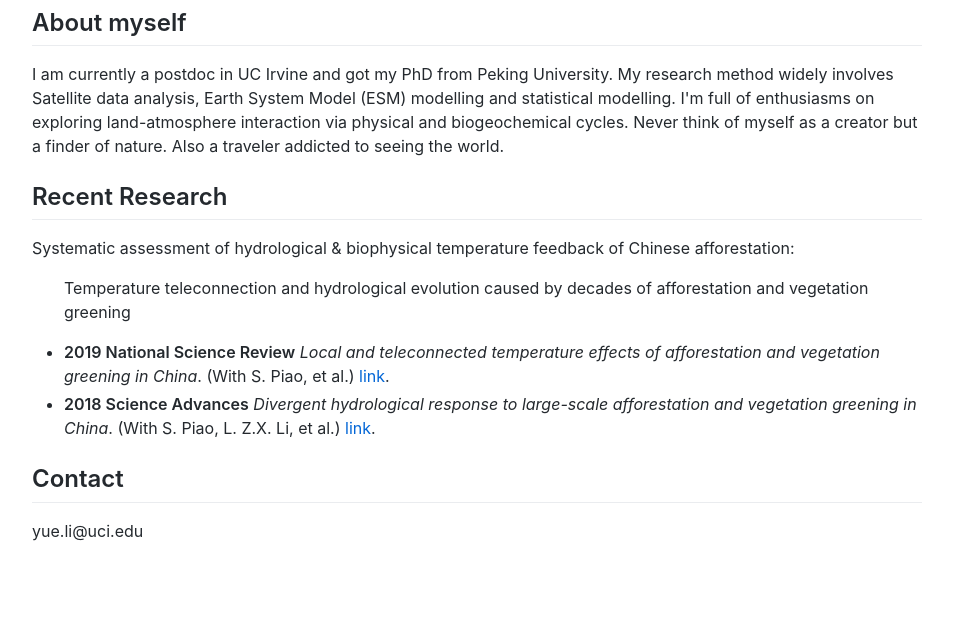
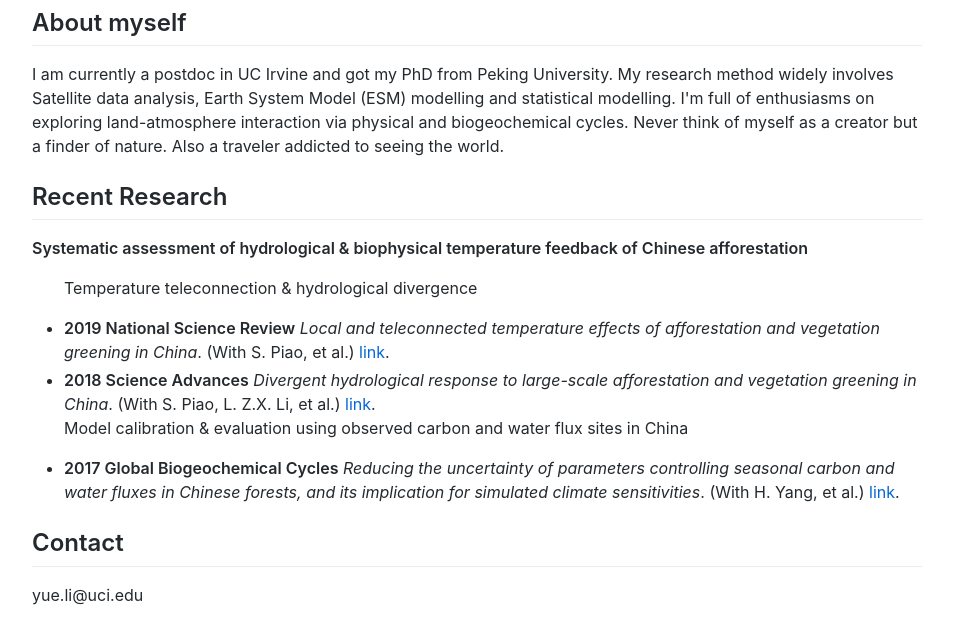
Before and after one commit to YueLi92/YueLi.com, a plain HTML site: page index.html in a window 1280 px wide. Shown: the part 825-1469 px from the top of the page, without its empty margins (163-1116 px from the left). Before the commit the page ends 1413 px from the top, so only its background shows below. Drawn offline with Linux system fonts and the light colour scheme.

Commit message:
Update index.html

```diff
--- a/index.html
+++ b/index.html
@@ -28,11 +28,13 @@
         I'm full of enthusiasms on exploring land-atmosphere interaction via physical and biogeochemical cycles.
         Never think of myself as a creator but a finder of nature. Also a traveler addicted to seeing the world.</p>
       <h2>Recent Research</h2>
-      <p>Systematic assessment of hydrological & biophysical temperature feedback of Chinese afforestation:</p>
+      <p><strong>Systematic assessment of hydrological & biophysical temperature feedback of Chinese afforestation</strong></p>
       <ul>
-        <p>Temperature teleconnection and hydrological evolution caused by decades of afforestation and vegetation greening</p>
+        <p>Temperature teleconnection & hydrological divergence</p>
         <li><strong>2019 National Science Review</strong> <em>Local and teleconnected temperature effects of afforestation and vegetation greening in China</em>. (With S. Piao, et al.) <a href="https://academic.oup.com/nsr/advance-article/doi/10.1093/nsr/nwz132/5567451?searchresult=1">link</a>.</li>
-       <li><strong>2018 Science Advances</strong> <em>Divergent hydrological response to large-scale afforestation and vegetation greening in China</em>. (With S. Piao, L. Z.X. Li, et al.) <a href="https://advances.sciencemag.org/content/4/5/eaar4182">link</a>.</li>
+        <li><strong>2018 Science Advances</strong> <em>Divergent hydrological response to large-scale afforestation and vegetation greening in China</em>. (With S. Piao, L. Z.X. Li, et al.) <a href="https://advances.sciencemag.org/content/4/5/eaar4182">link</a>.</li>
+        <p>Model calibration & evaluation using observed carbon and water flux sites in China</p>
+        <li><strong>2017 Global Biogeochemical Cycles</strong> <em>Reducing the uncertainty of parameters controlling seasonal carbon and water fluxes in Chinese forests, and its implication for simulated climate sensitivities</em>. (With H. Yang, et al.) <a href="https://agupubs.onlinelibrary.wiley.com/doi/10.1002/2017GB005714">link</a>.</li>
       </ul>
        <h2>Contact</h2>
       <p>yue.li@uci.edu</p>
```
